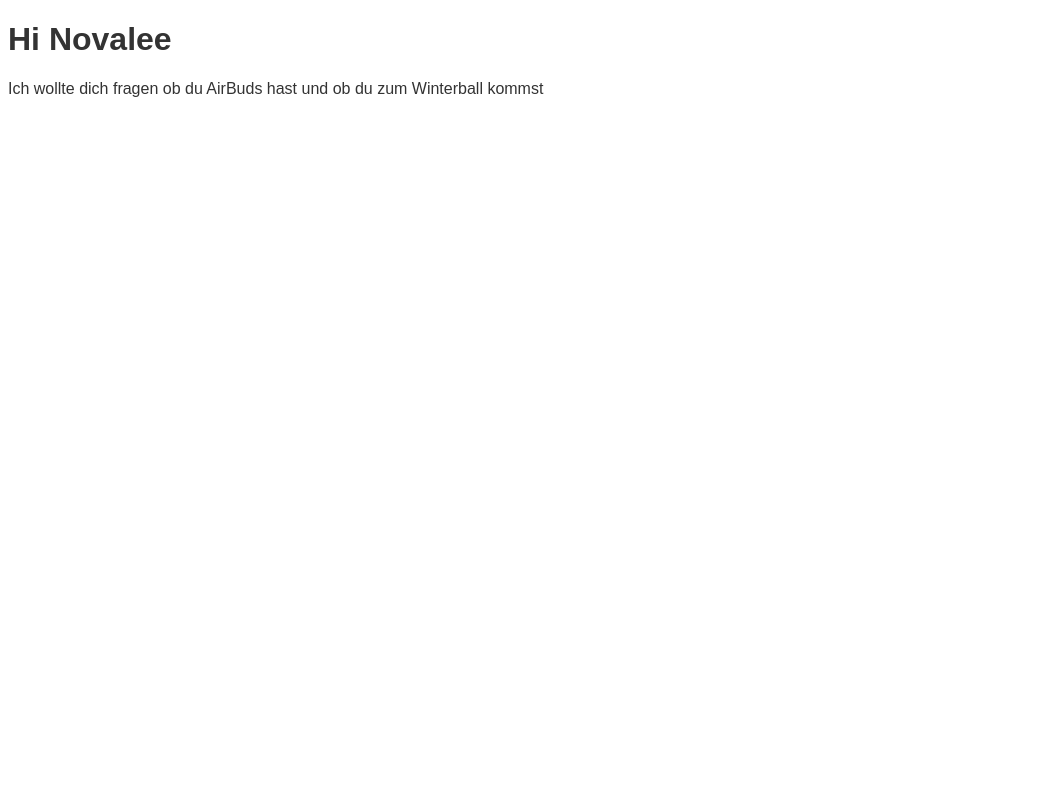
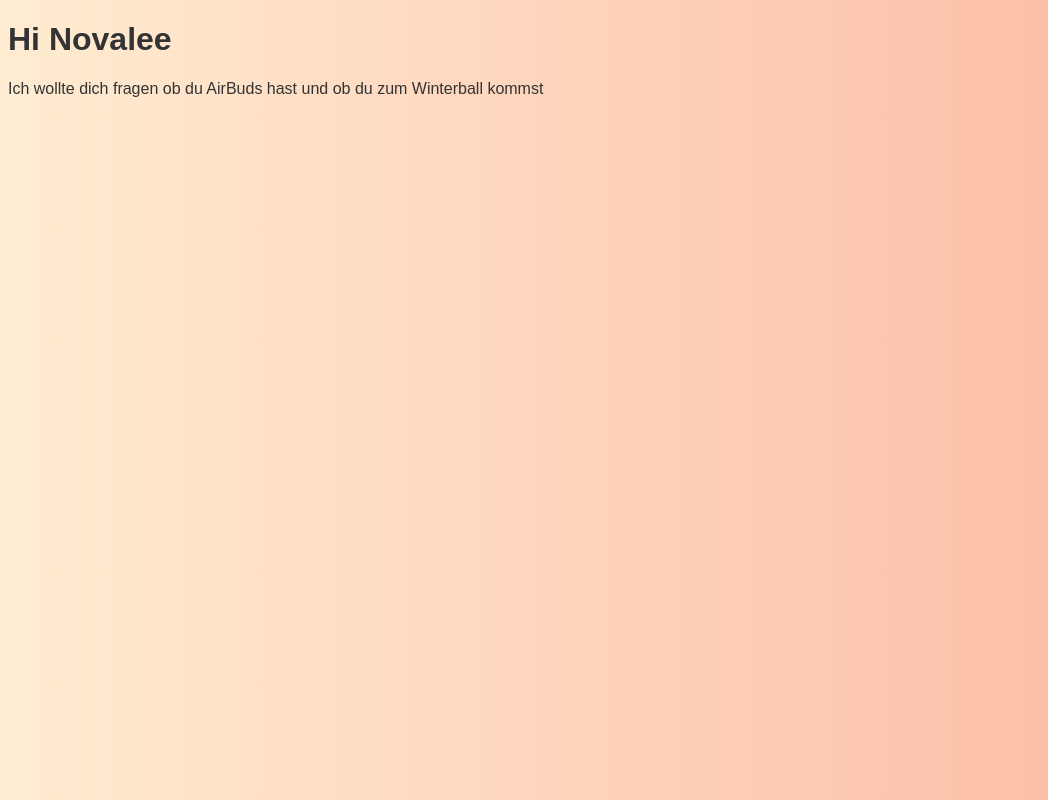
Before and after one commit to root229/Info_und_Anleitung, a plain HTML site: page index.html in a window 1280 px wide. Shown: the whole page, without its empty margins (0-1048 px from the left). Drawn offline with Linux system fonts and the light colour scheme.

Commit message:
style.css aktualisieren

```diff
--- a/style.css
+++ b/style.css
@@ -1,5 +1,5 @@
 body {
-  background: #fffff;
+  background: linear-gradient(to right, #ffecd2, #fcb69f);
   color: #333;
   font-family: Arial, sans-serif;
 }
```
